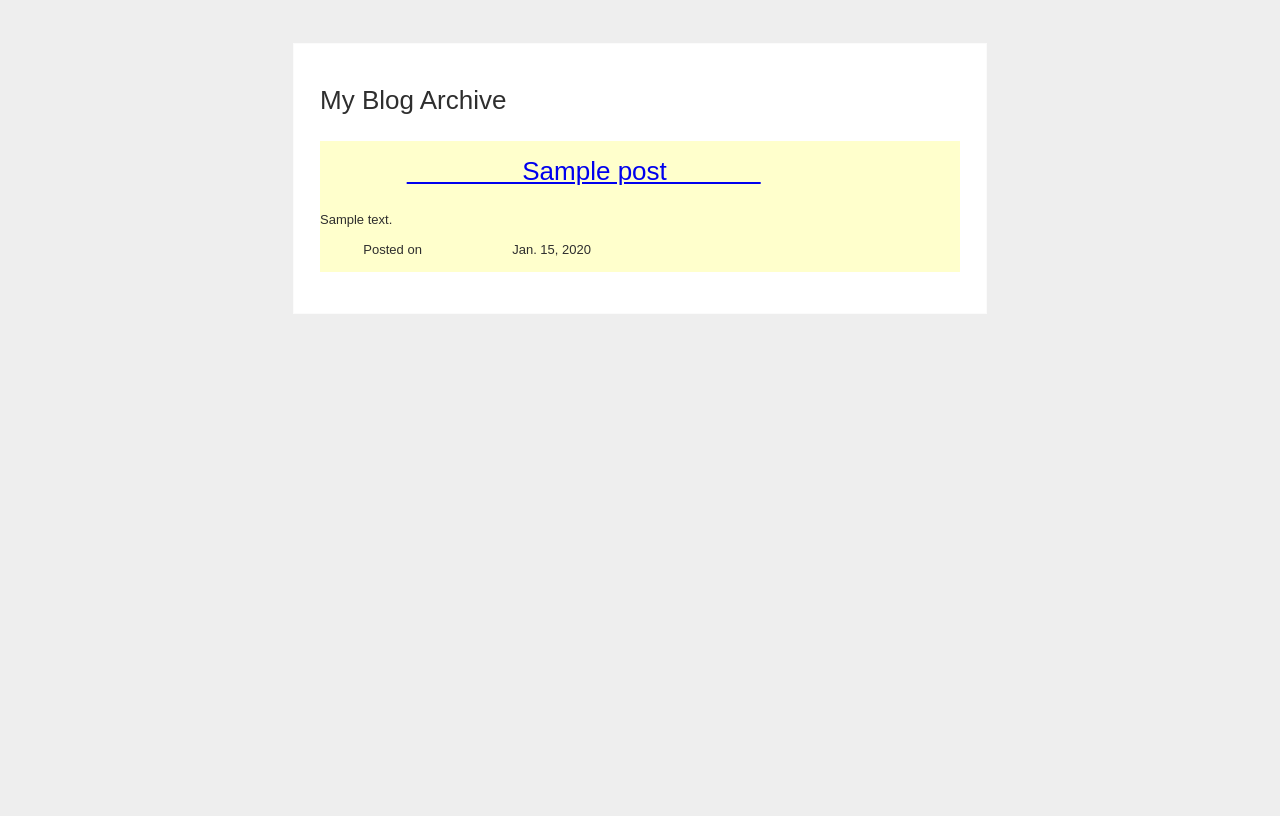
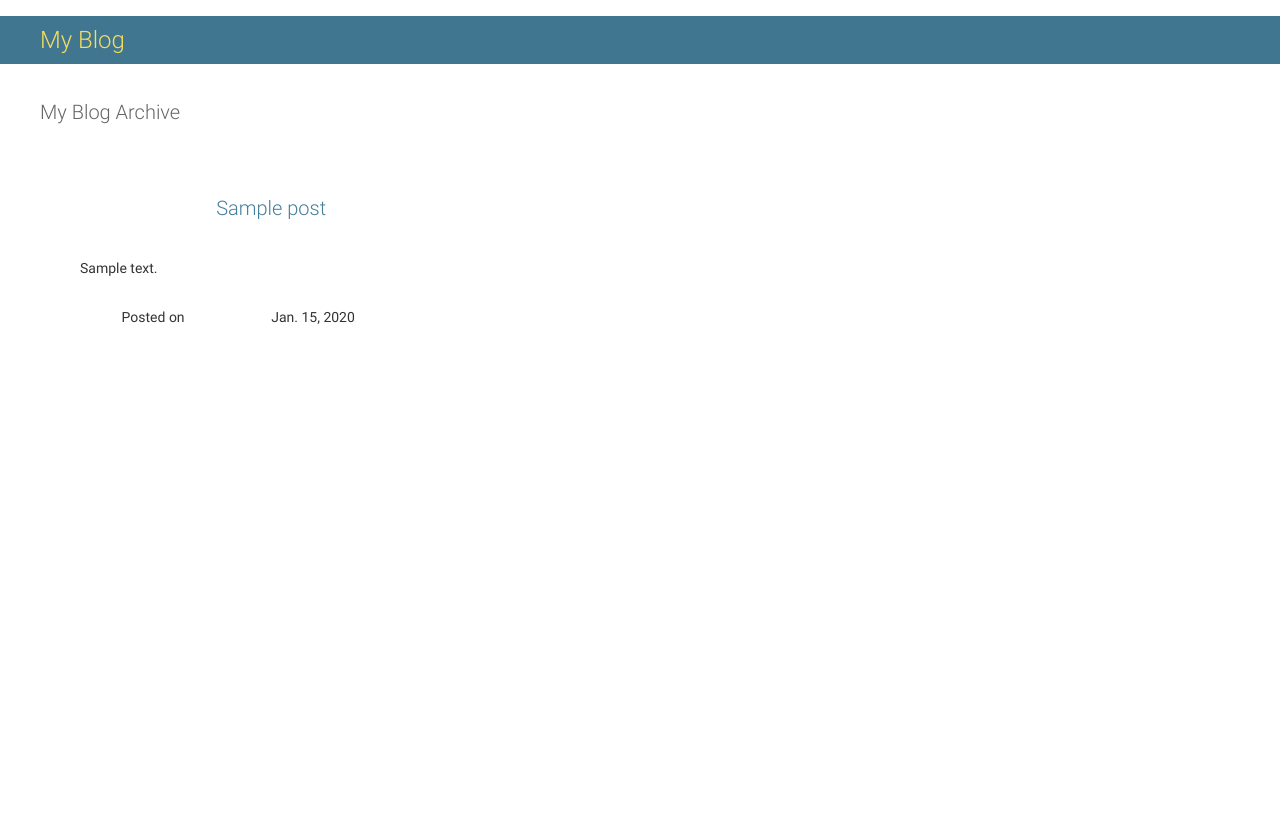
Before and after one commit to saraindia/Python, a Django app: template mysite/templates/blog/index.html in a window 1280 px wide. Before the commit the page ends 314 px from the top, so only its background shows below. Run offline with Django 3.2, Linux system fonts and the light colour scheme; the template is opened without the code that fills it: most values are stand-ins (such as "Sample title", 1, 10 or a date in 2020).

Commit message:
changes to templates

```diff
--- a/mysite/templates/base.html
+++ b/mysite/templates/base.html
@@ -1,3 +1,4 @@
+
 <!DOCTYPE html>
 <html>
     <head>
@@ -5,12 +6,37 @@
         <title>
             {% block title %}{% endblock %}
         </title>
-		<link rel="stylesheet" type="text/css" href="{{STATIC_URL}}style.css">
+		<link rel="stylesheet" type="text/css" href="{{STATIC_URL}}admin/css/base.css" />
+		<link rel="stylesheet" type="text/css" href="/static/admin/css/dashboard.css" />
+		<!--[if lte IE 7]><link rel="stylesheet" type="text/css" href="/static/admin/css/ie.css" /><![endif]-->
         </head>
-    <body>
-        <div class="content">
-            {% block content %}
-            {% endblock %}
-        </div>
-    </body>
+    <body class="login">
+
+	<!-- Container -->
+	<div id="container">
+
+
+	    <!-- Header -->
+	    <div id="header">
+	        <div id="branding">
+	          <h1 id="site-name">My Blog</h1>
+	        </div>
+	    </div>
+	    <!-- END Header -->
+
+	    <!-- Content -->
+	    <div id="content" class="colMS">
+	      <div id="content-main">
+
+	            {% block content %}
+	            {% endblock %}
+        	</div>
+	        <br class="clear" />
+	    </div>
+	    <!-- END Content -->
+
+	    <div id="footer"></div>
+	</div>
+	<!-- END Container -->
+	</body>
 </html>
--- a/mysite/templates/blog/index.html
+++ b/mysite/templates/blog/index.html
@@ -6,7 +6,7 @@
 {% block content %}
     <h1> My Blog Archive </h1>
     {% for post in posts %}
-    <div id="summary">
+    <div id="content" class="colMS">
         <h1>
             <a href="{{post.get_absolute_url}}">
                 {{post.title}}
```
